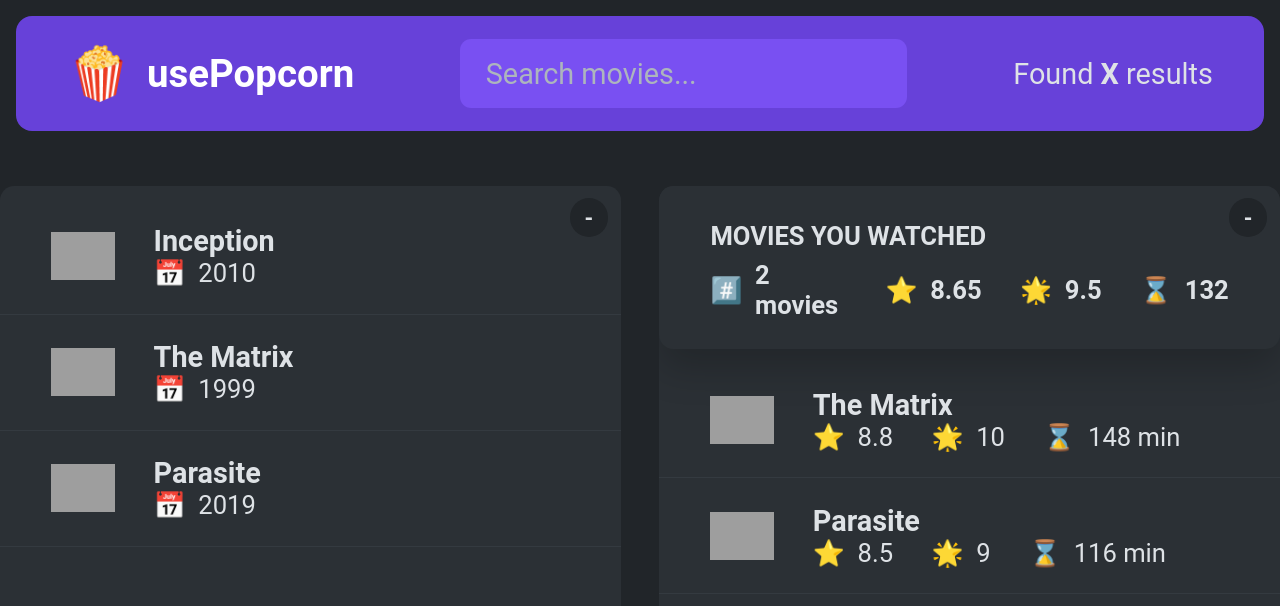
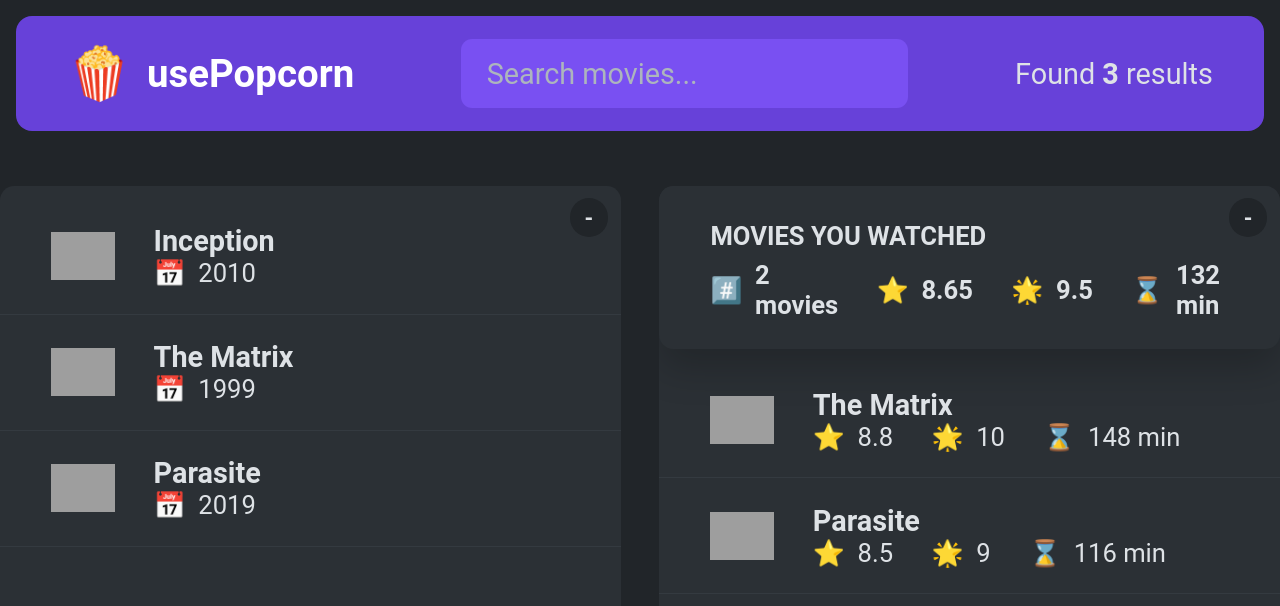
Before and after one commit to ClaudiuSonica/react-use-popcorn, a React (Vite) app: page / in a window 1280 px wide. Shown: the top 606 px of the page. Built offline with nearby package versions, Linux system fonts and the light colour scheme; grey boxes are pictures that could not be loaded.

Commit message:
complete component composition

```diff
--- a/src/App.jsx
+++ b/src/App.jsx
@@ -1,21 +1,41 @@
+/* eslint-disable no-unused-vars */
 // import key from "./apiKey";
 import NavBar from "./components/molecules/navBar/NavBar";
 import SearchInput from "./components/atoms/searchInput/SearchInput";
 import NumResults from "./components/atoms/numResults/NumResults";
 import Main from "./components/organisms/main/Main";
+import { tempMovieData } from "./data";
+import { tempWatchedData } from "./data";
+import { useState } from "react";
+import Box from "./components/molecules/box/Box";
+import MovieList from "./components/molecules/movieList/MovieList";
+import WatchedSummary from "./components/molecules/watchedSummary/WatchedSummary";
+import WatchedList from "./components/molecules/watchedList/WatchedList";
 
 
-// const KEY = key;
 const App = () => {
+  const [movies, setMovies] = useState(tempMovieData);
+  const [watched, setWatched] = useState(tempWatchedData);
+
   return (
     <>
       <header>
         <NavBar>
           <SearchInput />
-          <NumResults />
+          <NumResults movies={movies} />
         </NavBar>
       </header>
-      <Main />
+
+      <Main>
+        <Box>
+          <MovieList movies={movies} />
+        </Box>
+
+        <Box>
+          <WatchedSummary watched={watched} />
+          <WatchedList watched={watched} />
+        </Box>
+      </Main>
     </>
   );
 };
--- a/src/components/atoms/buttonToggle/ButtonToggle.jsx
+++ b/src/components/atoms/buttonToggle/ButtonToggle.jsx
@@ -1,11 +1,11 @@
 /* eslint-disable react/prop-types */
 import "./ButtonToggle.scss";
 
-const ButtonToggle = ({isOpen, onClick}) => {
+const ButtonToggle = ({isOpen, toggleOpen}) => {
 
   return (
     <button
-      onClick={onClick}
+      onClick={toggleOpen}
       className="button-toggle">
       {isOpen ? "-" : "+"}
     </button>
--- a/src/components/atoms/numResults/NumResults.jsx
+++ b/src/components/atoms/numResults/NumResults.jsx
@@ -1,9 +1,10 @@
+/* eslint-disable react/prop-types */
 import "./NumResults.scss";
 
-const NumResults = () => {
+const NumResults = ({movies}) => {
   return (
     <p className="num__results">
-      Found <strong>X</strong> results
+      Found <strong>{ movies.length }</strong> results
     </p>
   );
 };
--- /dev/null
+++ b/src/components/molecules/box/Box.jsx
@@ -0,0 +1,22 @@
+/* eslint-disable react/prop-types */
+import "./Box.scss";
+import ButtonToggle from "../../atoms/buttonToggle/ButtonToggle";
+import { useState } from "react";
+
+
+const Box = ({children}) => {
+  const [isOpen, setIsOpen] = useState(true);
+
+  const toggleOpen = () => {
+    setIsOpen(open => !open);
+  }
+
+  return (
+    <div className="box">
+      <ButtonToggle isOpen={isOpen} toggleOpen={toggleOpen} />
+      {isOpen && children}
+    </div>
+  );
+};
+
+export default Box;
--- a/src/components/molecules/listBox/ListBox.jsx
+++ /dev/null
@@ -1,15 +0,0 @@
-/* eslint-disable react/prop-types */
-import "./ListBox.scss";
-import ButtonToggle from "../../atoms/buttonToggle/ButtonToggle";
-import MovieList from "../movieList/MovieList";
-
-const ListBox = ({isOpen, onClick}) => {
-  return (
-    <div className="box">
-      <ButtonToggle isOpen={isOpen} onClick={onClick} />
-      {isOpen && <MovieList />}
-    </div>
-  );
-};
-
-export default ListBox;
--- a/src/components/molecules/movieList/MovieList.jsx
+++ b/src/components/molecules/movieList/MovieList.jsx
@@ -1,12 +1,8 @@
-/* eslint-disable no-unused-vars */
+/* eslint-disable react/prop-types */
 import "./MovieList.scss";
-import { tempMovieData } from "../../../data";
 import Movie from "../../atoms/movie/Movie";
-import { useState } from "react";
 
-const MovieList = () => {
-  const [movies, setMovies] = useState(tempMovieData);
-
+const MovieList = ({movies}) => {
   return (
     <ul className="list">
       {movies.map((movie) => (
--- a/src/components/molecules/watchedBox/WatchedBox.jsx
+++ b/src/components/molecules/watchedBox/WatchedBox.jsx
@@ -2,23 +2,12 @@
 /* eslint-disable no-unused-vars */
 import "./WatchedBox.scss";
 import ButtonToggle from "../../atoms/buttonToggle/ButtonToggle";
-import { tempWatchedData } from "../../../data";
-import { useState } from "react";
-import WatchedSummary from "../watchedSummary/WatchedSummary";
-import WatchedList from "../watchedList/WatchedList";
 
-const WatchedBox = ({ isOpen, onClick }) => {
-  const [watched, setWatched] = useState(tempWatchedData);
-
+const WatchedBox = ({children}) => {
   return (
     <div className="box">
-      <ButtonToggle isOpen={isOpen} onClick={onClick} />
-      {isOpen && (
-        <>
-          <WatchedSummary watched={watched} />
-          <WatchedList watched={watched} />
-        </>
-      )}
+      <ButtonToggle />
+      {children}
     </div>
   );
 };
--- a/src/components/molecules/watchedSummary/WatchedSummary.jsx
+++ b/src/components/molecules/watchedSummary/WatchedSummary.jsx
@@ -27,7 +27,7 @@ const WatchedSummary = ({ watched }) => {
         </p>
         <p>
           <span>⌛</span>
-          <span>{avgRuntime}</span>
+          <span>{avgRuntime} min</span>
         </p>
       </div>
     </div>
--- a/src/components/organisms/main/Main.jsx
+++ b/src/components/organisms/main/Main.jsx
@@ -1,19 +1,11 @@
-import ListBox from "../../molecules/listBox/ListBox";
+/* eslint-disable react/prop-types */
 import "./Main.scss";
-import WatchedBox from "../../molecules/watchedBox/WatchedBox";
-import { useState } from "react";
 
-const Main = () => {
-  const [isOpen, setIsOpen] = useState(true);
-
-  const handleClick = () => {
-    setIsOpen((open) => !open);
-  };
+const Main = ({children}) => {
 
   return (
     <main className="main">
-      <ListBox isOpen={isOpen} onClick={handleClick} />
-      <WatchedBox isOpen={isOpen} onClick={handleClick} />
+      {children}
     </main>
   );
 };
```
Also changed, not shown: src/components/molecules/box/Box.scss (renamed from src/components/molecules/listBox/ListBox.scss).
